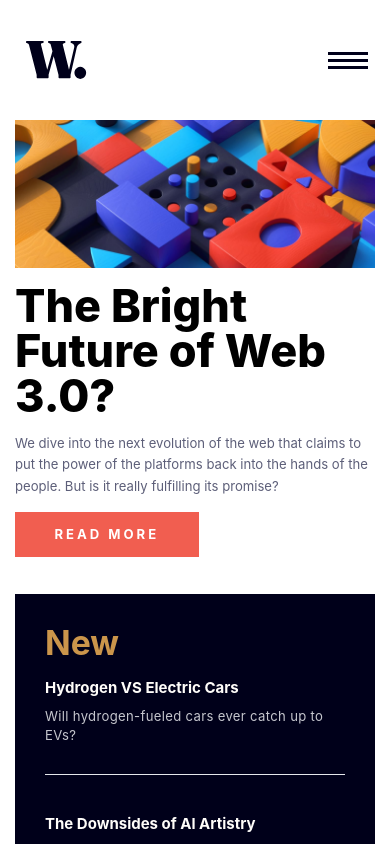
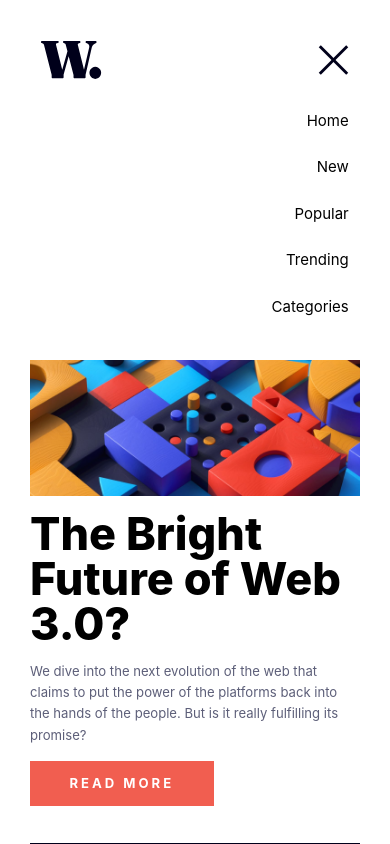
Before and after one commit to ATiarK/FM-NewsHomePage, a React (Vite) app: page / in a window 390 px wide. Both pictures are taken after a click on the button 347 px from the left and 60 px from the top of the page. Shown: the top 844 px of the page. Built offline with nearby package versions, Linux system fonts and the light colour scheme.

Commit message:
fixing responsive

```diff
--- a/src/App.tsx
+++ b/src/App.tsx
@@ -2,19 +2,20 @@ import Layout from './container/Layout';
 import Header from './container/Header';
 import Section1 from './components/Section1';
 import Section2 from './components/Section2';
-// import Sidebar from './components/Sidebar';
+import Sidebar from './components/Sidebar';
 import Section3 from './components/Section3';
+import { useState } from 'react';
 
 function App() {
+  const [open, setOpen] = useState(false);
+
   return (
     <Layout>
-      <Header />
-      <div className="grid grid-cols-2 xl:grid-cols-3 gap-x-6 gap-y-10 py-8">
+      <div className="grid grid-cols-2 lg:grid-cols-3 gap-x-6 gap-y-10 py-8">
         <Section1 />
         <Section2 />
         <Section3 />
       </div>
-      {/* <Sidebar /> */}
     </Layout>
   );
 }
--- a/src/components/Section2.tsx
+++ b/src/components/Section2.tsx
@@ -4,8 +4,8 @@ import { bgDark, colorLiGray, colorOrange, colorWhite } from '../config/color';
 export default function Section2() {
   return (
     <div
-      style={bgDark}
-      className="grid grid-flow-row col-span-2 lg:col-span-1 p-8">
+      className="grid grid-flow-row col-span-2 lg:col-span-1 p-8"
+      style={bgDark}>
       <h2 className="text-4xl my-auto font-bold" style={colorOrange}>
         New
       </h2>
--- a/src/components/Sidebar.tsx
+++ b/src/components/Sidebar.tsx
@@ -1,14 +1,9 @@
 import { MenuList } from '../container/Header';
-import MenuClose from '../assets/images/icon-menu-close.svg';
 
 export default function Sidebar() {
   return (
-    <div className="h-screen w-2/3">
-      <button className="p-0">
-        <img src={MenuClose} alt="close" />
-      </button>
-
-      <div className="bg-green-500 right-0">
+    <div className="text-end mt-2 md:hidden flex">
+      <div className="bg-white w-full flex flex-col right-0">
         {MenuList.map((x, i) => (
           <div key={i} className="my-auto p-3">
             {x}
--- a/src/container/Header.tsx
+++ b/src/container/Header.tsx
@@ -1,9 +1,16 @@
 import Logo from '../assets/images/logo.svg';
 import MenuOpen from '../assets/images/icon-menu.svg';
+import MenuClose from '../assets/images/icon-menu-close.svg';
+import Sidebar from '../components/Sidebar';
+import { useState } from 'react';
 
 export const MenuList = ['Home', 'New', 'Popular', 'Trending', 'Categories'];
-
-export default function Header() {
+type HeaderProp = {
+  open?: boolean;
+  onClick?: () => void;
+};
+export default function Header(props: HeaderProp) {
+  const { open, onClick } = props;
   return (
     <div className="flex justify-between p-2 h-16">
       <img src={Logo} alt="logo" className="p-1" />
@@ -14,8 +21,13 @@ export default function Header() {
           </div>
         ))}
       </div>
-      <button className="md:hidden block my-auto p-0">
-        <img src={MenuOpen} alt="menu" className="" />
+
+      <button onClick={onClick} className="md:hidden flex p-1 my-auto">
+        {open ? (
+          <img src={MenuClose} alt="menu" className=" object-contain h-8" />
+        ) : (
+          <img src={MenuOpen} alt="menu" className=" object-contain h-6" />
+        )}
       </button>
     </div>
   );
--- a/src/container/Layout.tsx
+++ b/src/container/Layout.tsx
@@ -1,8 +1,14 @@
+import { useState } from 'react';
+import Sidebar from '../components/Sidebar';
 import LayoutProps from '../interfaces';
+import Header from './Header';
 
 export default function Layout({ children }: LayoutProps) {
+  const [open, setOpen] = useState(false);
   return (
-    <div className="h-screen w-screen bg-white dark:bg-white text-black dark:text-black py-8 px-4 md:px-16 lg:px-32 gap-4">
+    <div className="h-screen w-screen bg-white dark:bg-white text-black dark:text-black py-8 px-8 md:px-16 lg:px-32 gap-4">
+      <Header open={open} onClick={() => setOpen(!open)} />
+      {open && <Sidebar />}
       {children}
     </div>
   );
```
Also changed, not shown: src/index.scss (+0 -43 lines).
